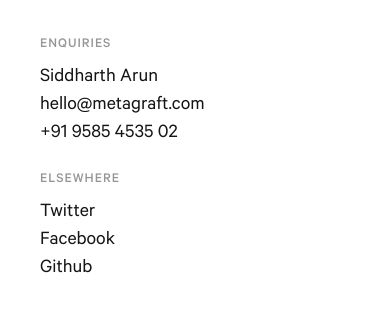
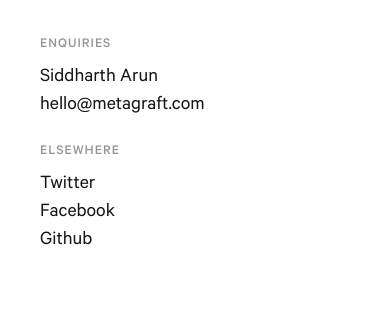
Before and after one commit to metagraft/metagraft.github.io, a plain HTML site: page index.html in a window 390 px wide. Shown: the part 388-700 px from the top of the page. Drawn offline with Linux system fonts and the light colour scheme.

Commit message:
Removed phone.

```diff
--- a/index.html
+++ b/index.html
@@ -46,7 +46,6 @@
             <ul class="list">
                <li><a href="https://twitter.com/siddhartharun" target="_blank">Siddharth Arun</a></li>
                <li><a href="mailto: hello@metagraft.com" target="_blank">hello@metagraft.com</a></li>
-               <li><span>+91 9585 4535 02</span></li>
             </ul>
          </div>
          <div class="column elsewhere">
```
